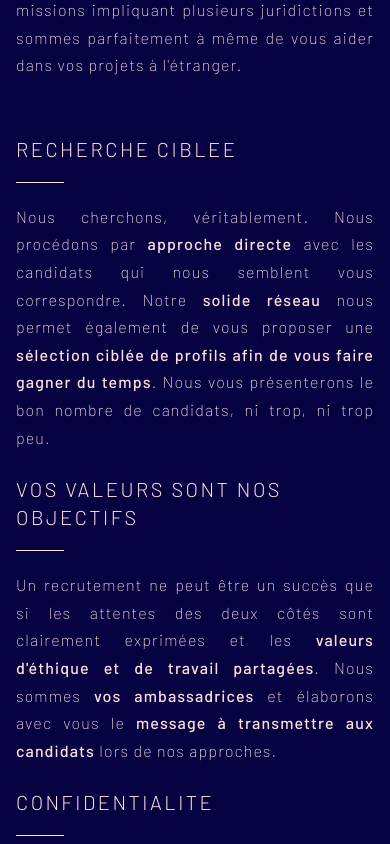
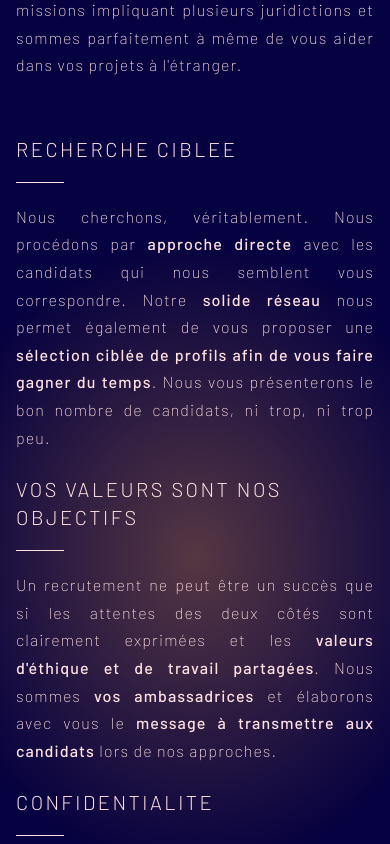
Before and after one commit to Meid-KH/gladstone, a Next.js app: page / in a window 390 px wide. Shown: the part 4400-5244 px from the top of the page. Built offline with nearby package versions, Linux system fonts and the light colour scheme.

Commit message:
Adding light effect

```diff
--- a/pages/index.js
+++ b/pages/index.js
@@ -317,7 +317,7 @@ const OurApproach = () => {
 						</div>
 					</div>
 
-					<div className="text-justify">
+					<div className="text-justify radial-shadow lg:before:hidden before:scale-150 before:max-h-[50vh] before:translate-y-1/2">
 						<div className="mb-6 lg:mb-12">
 							<LinedTitle>
 								<h3>Recherche ciblee</h3>
```
